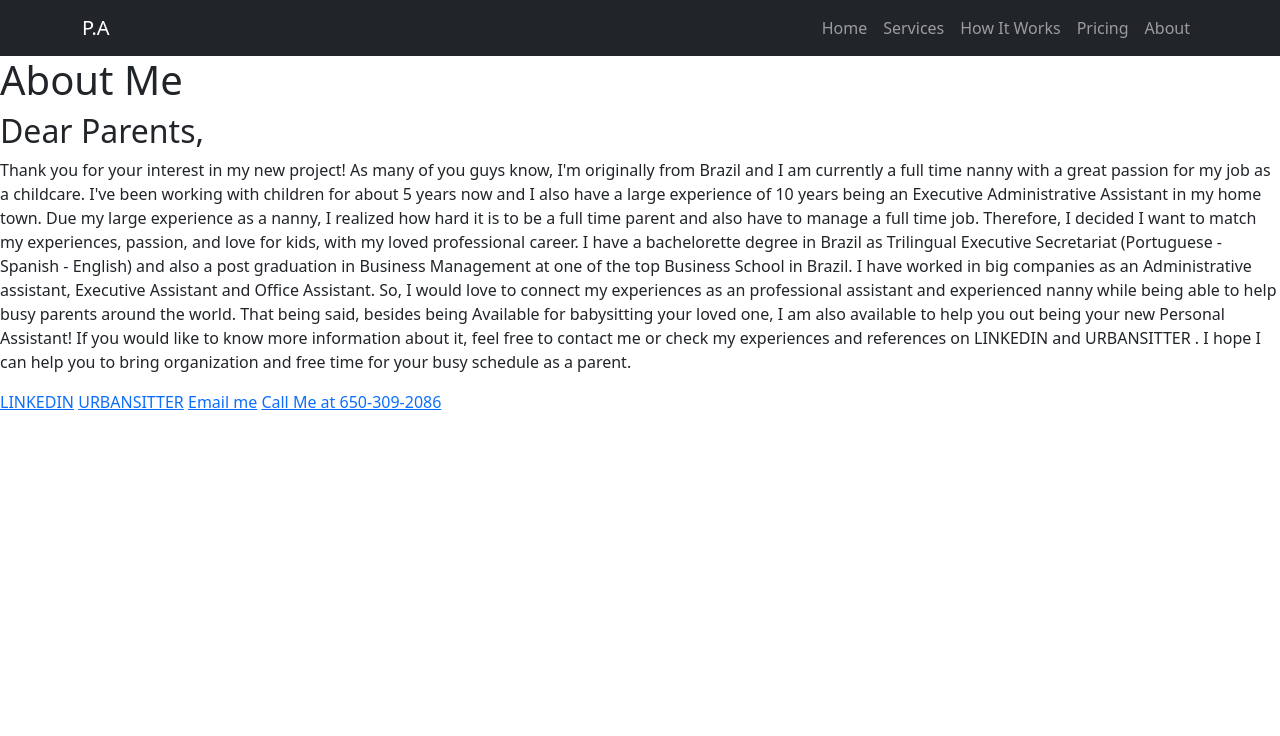
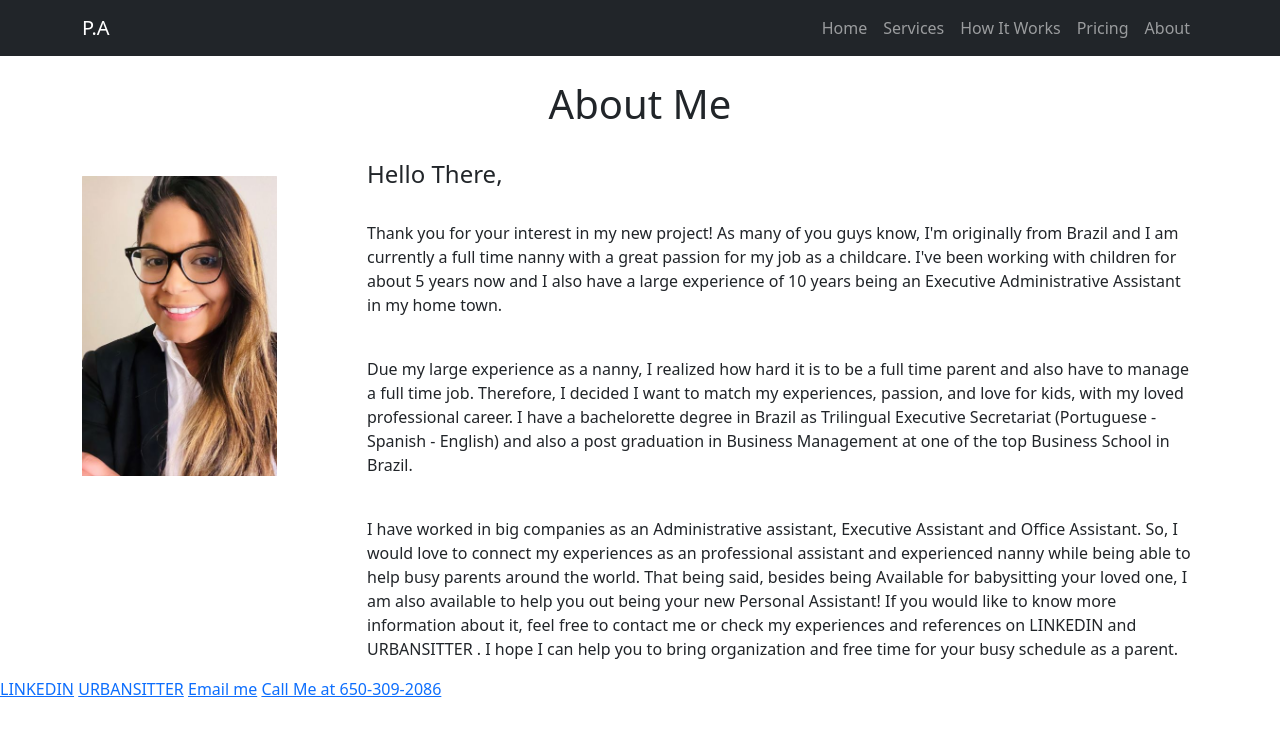
Before and after one commit to karineunderwood/helping-busy-parents, a Flask app: page /about in a window 1280 px wide. Shown: the top 736 px of the page. Run offline with Flask 2, Linux system fonts and the light colour scheme.

Commit message:
Working on About session

```diff
--- a/static/busy-styling.css
+++ b/static/busy-styling.css
@@ -2,6 +2,8 @@
 width: 100vh;
 height: 300px;
 margin-top: 50px;
+margin-bottom: 10px;
+border-radius: 5px;
 }
 
 .card {
@@ -12,3 +14,10 @@ margin-top: 50px;
 
 
 }
+
+#profile {
+    width: auto;
+    height: 300px;
+    margin-top: 1rem;
+    border-radius: 0.5px;
+}
--- a/templates/about.html
+++ b/templates/about.html
@@ -2,31 +2,66 @@
 {% block title %}About Me{% endblock %}
 
 {% block body %}
-<h1>About Me</h1>
-<h2>Dear Parents,</h2>
-<p>Thank you for your interest in my new project!
-
-  As many of you guys know, I'm originally from Brazil and I am currently a full time nanny with a great passion for my job as a childcare.
-
-  I've been working with children for about 5 years now and I also have a large experience of 10 years being an Executive Administrative Assistant in my home town.
-
-  Due my large experience as a nanny,  I realized how hard it is to be a full time parent  and also have to manage a full time job.
-
-  Therefore, I decided I want to match my experiences, passion, and love for kids, with my loved professional career.
+<div class="container mt-4">
+    <div class="row align-items-center">
+      <div class="col-12 text-center justify-content-center">
+        <h1 class="fw-light">About Me</h1><br>
+      </div>
+    </div>
+</div>
 
 
 
-  I have a bachelorette degree in Brazil as Trilingual Executive Secretariat (Portuguese - Spanish - English) and also a post graduation in Business Management at one of the top Business School in Brazil.
+<div class="container">
+    <div class="row">
+        <div class="col-12 col-md-6 col-lg-3">
+            <img src="/static/profile_page.JPG" id="profile">
+        </div>
 
-  I have worked in big companies as an Administrative assistant, Executive Assistant and Office Assistant. So, I would love to connect my experiences as an professional assistant and experienced nanny while being able to help busy parents around the world.
+        <div class="col-12 col-md-6 col-lg-9 ">
+            <h4 class="fw-light">Hello There,</h4><br>
+            <p>Thank you for your interest in my new project! As many of you guys know, I'm originally from Brazil and I am currently a full time nanny with a great passion for my job as a childcare. I've been working with children for about 5 years now and I also have a large experience of 10 years being an Executive Administrative Assistant in my home town. </p>
+        <br>
+        <p>Due my large experience as a nanny, I realized how hard it is to be a full time parent and also have to manage a full time job. Therefore, I decided I want to match my experiences, passion, and love for kids, with my loved professional career. I have a bachelorette degree in Brazil as Trilingual Executive Secretariat (Portuguese - Spanish - English) and also a post graduation in Business Management at one of the top Business School in Brazil.</p>
+        <br>
+        <p> I have worked in big companies as an Administrative assistant, Executive Assistant and Office Assistant. So, I would love to connect my experiences as an professional assistant and experienced nanny while being able to help busy parents around the world. That being said, besides being Available for babysitting your loved one, I am also available to help you out being your new Personal Assistant! If you would like to know more information about it, feel free to contact me or check my experiences and references on LINKEDIN and URBANSITTER . I hope I can help you to bring organization and free time for your busy schedule as a parent.</p>
+
+        </div>
+
+    </div>
+  </div>
+
+</div>
 
 
 
-  That being said, besides being Available for babysitting your loved one, I am also available to help you out being your new Personal Assistant!
 
-  If you would like to know more information about it, feel free to contact me or check my experiences and references on LINKEDIN and URBANSITTER .
 
-  I hope I can help you to bring organization and free time for your busy schedule as a parent.</p>
+
+
+
+
+
+
+
+
+
+
+
+
+
+
+
+
+
+
+
+
+
+
+
+
+
 
   <a href="https://www.linkedin.com/in/dayanna-silva-811b4979/" target="_blank">LINKEDIN</a>
   <a href="https://www.urbansitter.com/sitter/2945819" target="_blank">URBANSITTER</a>
--- a/templates/base.html
+++ b/templates/base.html
@@ -17,7 +17,7 @@
     <!-- Responsive navbar-->
     <nav class="navbar navbar-expand-lg navbar-dark bg-dark">
       <div class="container">
-          <a class="navbar-brand" href="#!">P.A</a>
+          <a class="navbar-brand" href="/">P.A</a>
           <button class="navbar-toggler" type="button" data-bs-toggle="collapse" data-bs-target="#navbarSupportedContent" aria-controls="navbarSupportedContent" aria-expanded="false" aria-label="Toggle navigation"><span class="navbar-toggler-icon"></span></button>
           <div class="collapse navbar-collapse" id="navbarSupportedContent">
               <ul class="navbar-nav ms-auto mb-2 mb-lg-0">
--- a/templates/services.html
+++ b/templates/services.html
@@ -11,14 +11,10 @@
     </div>
   </div>
 
-  <div class="container mt-5 mb-5">
+  <div class="container mt-5 mb-4">
     <div class="row d-flex  justify-content-center align-content-center">
       <div class="col-md-6">
-
-
   <div class="card" style="width: 30rem;">
-
-
     <img src="/static/services_1.jpg" class="card-img-top" alt="...">
     <div class="card-body">
       <h5 class="card-title">General Online Assistance</h5>
```
Also changed, not shown: templates/how-it-works.html (+17 -5 lines), static/how-works.jpg (added), static/profile_page.JPG (added), static/service_2.jpg (added), static/services_1.jpg (added), static/services_2.jpg (added), static/services_3.jpg (added).
